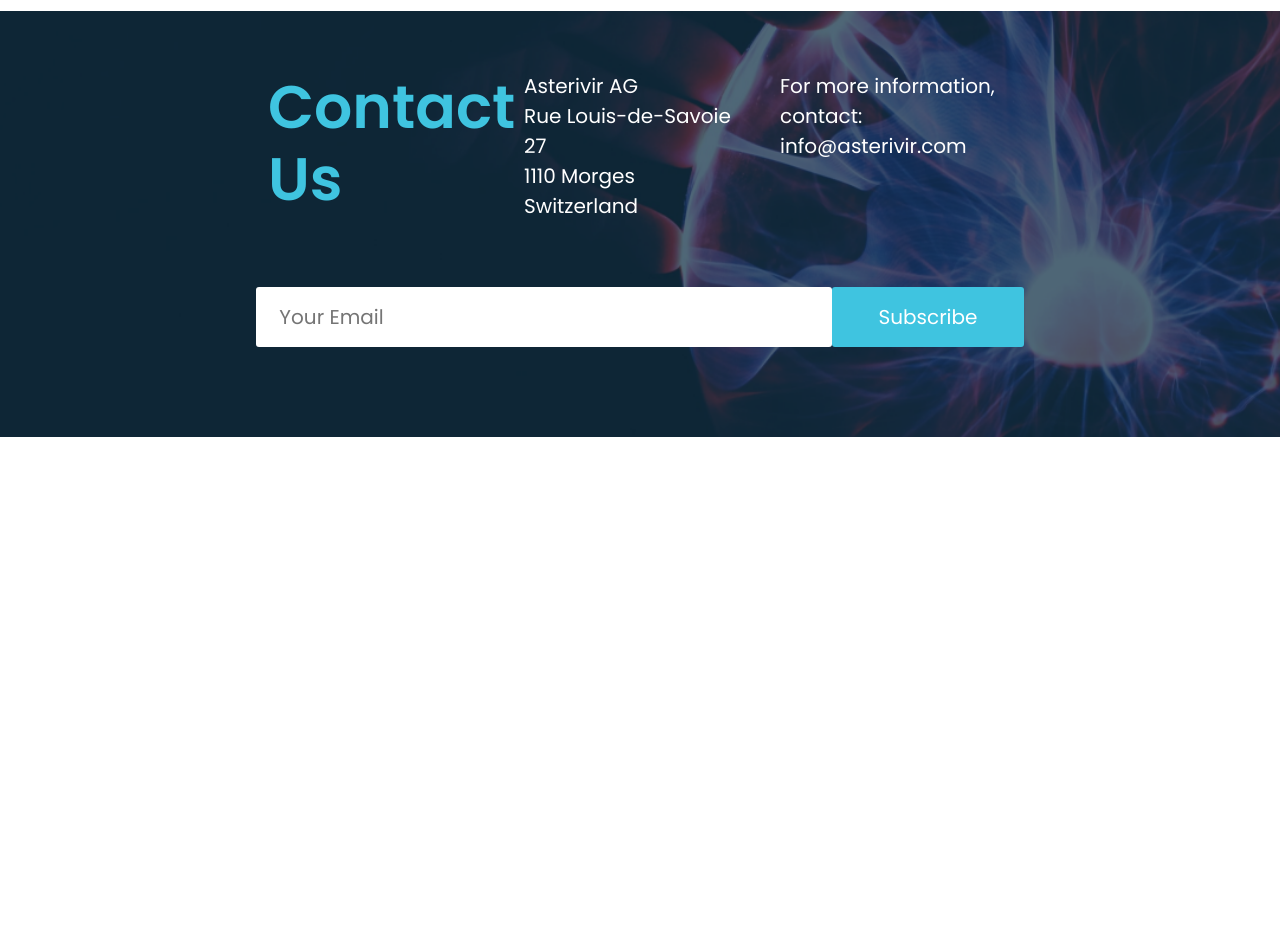
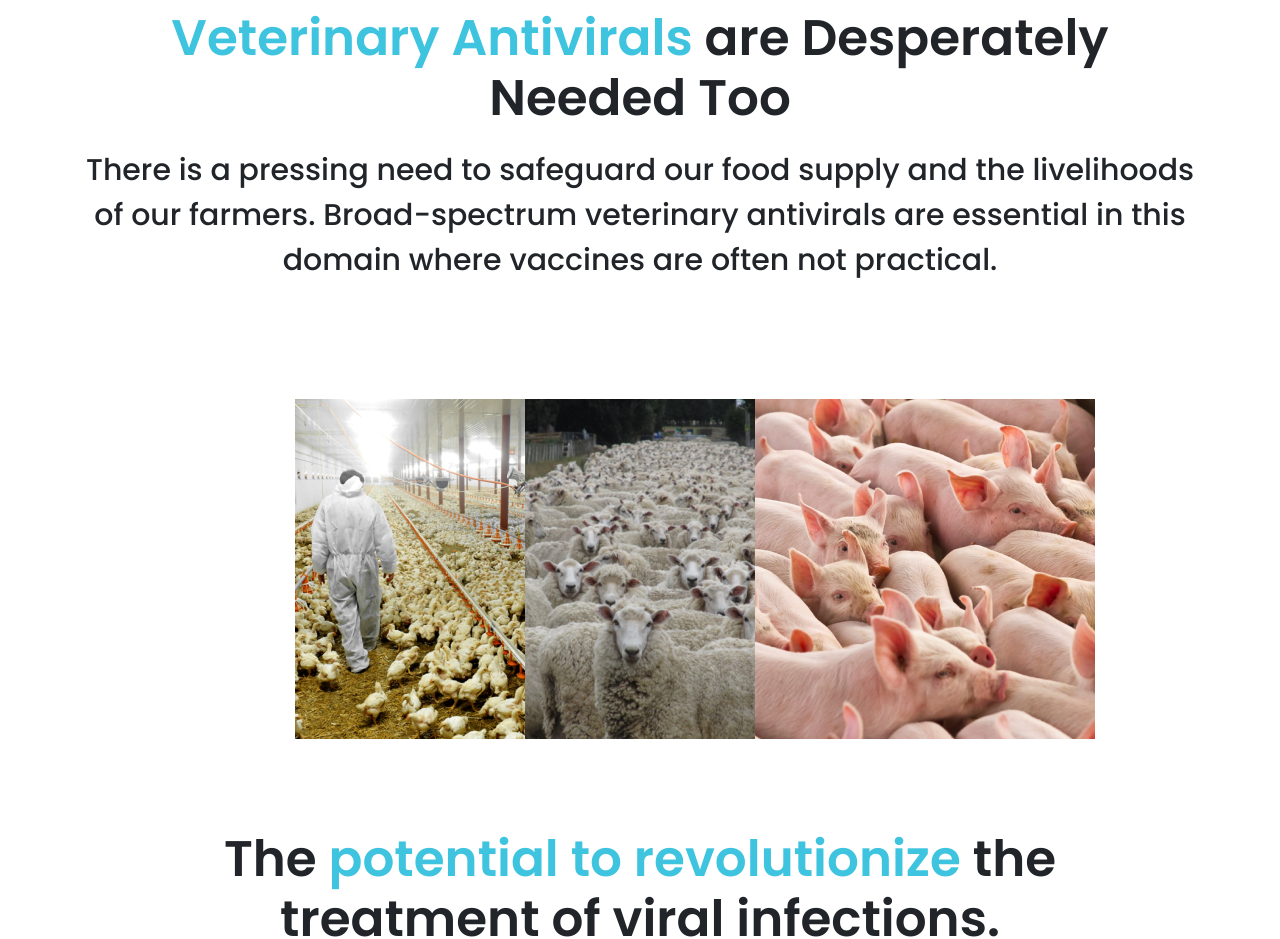
Before and after one commit to NeginVaez/Antiviral-landingpage, a plain HTML site: page index.html in a window 1280 px wide. Shown: the part 11061-12000 px from the top of the page. Before the commit the page ends 11498 px from the top, so only its background shows below. Drawn offline with nearby package versions, Linux system fonts and the light colour scheme.

Commit message:
landing page content completed

```diff
--- a/index.html
+++ b/index.html
@@ -417,12 +417,9 @@
         SUBSEQUENT MASS CULLING.
       </p>
     </div>
-    <div
-      class="content-7"
-      style="font-family: 'Poppins', sans-serif; width: 70%"
-    >
+    <div class="content-7" style="font-family: 'Poppins', sans-serif">
       <div class="container-fluid">
-        <div class="row">
+        <div class="row" style="padding: 90px">
           <div class="col-md-6">
             <h2 style="font-size: 40px">
               Viral outbreaks in animals <br />
@@ -436,9 +433,79 @@
               safeguard our food supply and the livelihoods of our farmers
             </p>
           </div>
-          <div class="col-md-6"><img src="./src/Group 107.png" alt="" /></div>
+          <div class="col-md-6">
+            <img
+              src="./src/Group 107.png"
+              alt=""
+              style="display: block; margin: 0 auto"
+            />
+          </div>
         </div>
-        <div class="row"></div>
+        <div class="content-7-text">
+          <h2
+            style="
+              font-size: 40px;
+              text-align: center;
+              font-size: 50px;
+              font-weight: 600;
+              margin-bottom: 20px;
+            "
+          >
+            <span style="color: #3fc4e0">Veterinary Antivirals</span> are
+            Desperately <br />
+            Needed Too
+          </h2>
+          <p
+            style="
+              font-size: 30px;
+              padding-bottom: 100px;
+              font-weight: 500;
+              text-align: center;
+            "
+          >
+            There is a pressing need to safeguard our food supply and the
+            livelihoods <br />
+            of our farmers. Broad-spectrum veterinary antivirals are essential
+            in this <br />
+            domain where vaccines are often not practical.
+          </p>
+        </div>
+        <div class="row images-2 d-flex" style="width: 55%">
+          <div class="col-md-4 p-0">
+            <img src="./src/Rectangle 8.png" alt="" class="p-0" />
+          </div>
+          <div class="col-md-4 p-0">
+            <img src="./src/Rectangle 61.png" alt="" class="p-0" />
+          </div>
+          <div class="col-md-4 p-0">
+            <img src="./src/Rectangle 7.png" alt="" class="p-0" />
+          </div>
+        </div>
+        <h2
+          style="
+            font-size: 40px;
+            text-align: center;
+            font-size: 50px;
+            font-weight: 600;
+            margin-bottom: 20px;
+          "
+        >
+          The<span style="color: #3fc4e0"> potential to revolutionize</span> the
+          <br />
+          treatment of viral infections.
+        </h2>
+        <p
+          style="
+            font-size: 30px;
+            padding-bottom: 100px;
+            font-weight: 600;
+            text-align: center;
+          "
+        >
+          Much as penicillin revolutionized the treatment of bacterial
+          infections 100 <br> years ago, Asterivir has the potential to do the same
+          for the treatment of <br> viral infections.
+        </p>
       </div>
     </div>
     <footer>
--- a/style.css
+++ b/style.css
@@ -90,7 +90,8 @@ footer {
 
 .disease-images,
 .video,
-.technology {
+.technology,
+.images-2 {
   padding-bottom: 90px;
   display: block;
   margin: 0 auto;
```
Also changed, not shown: src/Rectangle 61.png (added), src/Rectangle 7.png (added), src/Rectangle 8.png (added).
